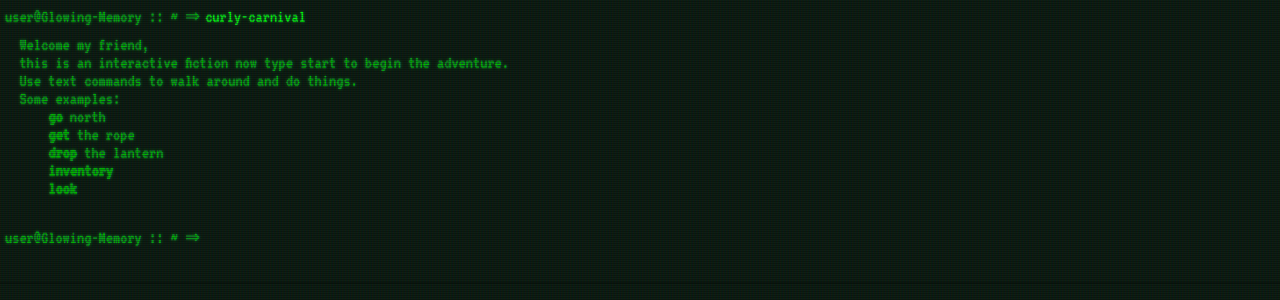
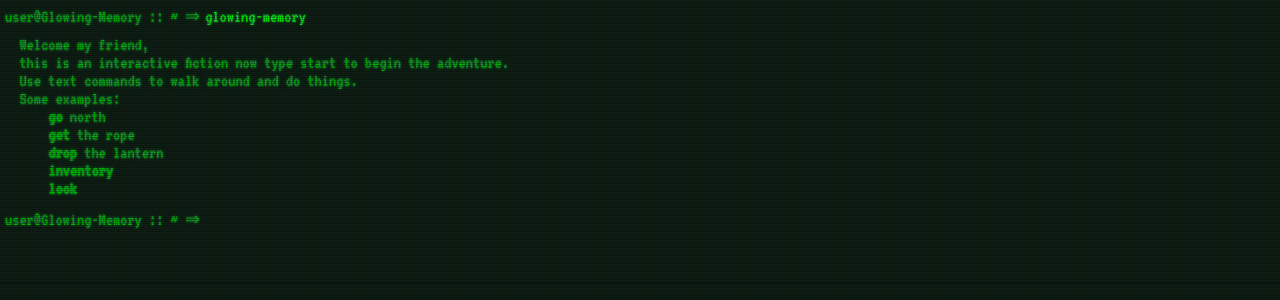
Before and after one commit to matteo-gildone/glowing-memory, a React (Create React App) app: page / in a window 1280 px wide. Shown: the top 300 px of the page. Built offline with nearby package versions, Linux system fonts and the light colour scheme.

Commit message:
more commands

```diff
--- a/src/context/terminal.js
+++ b/src/context/terminal.js
@@ -1,5 +1,13 @@
 import React, { useReducer, useEffect } from "react";
-import { go, start, notFound, help, intro, look } from "../executeCommand";
+import {
+  go,
+  start,
+  notFound,
+  help,
+  intro,
+  look,
+  pick
+} from "../executeCommand";
 
 const TerminalStateContext = React.createContext();
 const TerminalDispatchContext = React.createContext();
@@ -33,14 +41,29 @@ function terminalReducer(state, action) {
     case "LOOK": {
       return {
         ...state,
-        commands: [...state.commands, look(action.type, state.room)]
+        commands: [
+          ...state.commands,
+          look(action.type, state.room, action.payload)
+        ]
+      };
+    }
+    case "GET":
+    case "PICK": {
+      return {
+        ...state,
+        commands: [
+          ...state.commands,
+          pick(action.type, state.room, action.payload)
+        ]
       };
     }
     case "GO":
     case "WALK": {
+      const { cmd, room } = go(action.type, state.room, action.payload);
       return {
         ...state,
-        commands: [...state.commands, go(action.type, action.payload)]
+        room: room ? room : state.room,
+        commands: [...state.commands, cmd]
       };
     }
     default: {
--- a/src/data/map.js
+++ b/src/data/map.js
@@ -1,6 +1,6 @@
 const map = {
   intro: {
-    title: "-== Curly Carnival ==-",
+    title: "-== Glowing Memory ==-",
     description: `
   Welcome my friend,
   this is an interactive fiction now type start to begin the adventure.
@@ -10,8 +10,7 @@ const map = {
       **get** the rope
       **drop** the lantern
       **inventory**
-      **look**
-      `
+      **look**`
   },
   start: {
     title: "The Forest",
@@ -20,8 +19,7 @@ const map = {
   You can see a **castle** not far from where you are...
   It is late at night...
   You wonder if you should have eaten those mushrooms the old Witch gave you...
-  **WHAT SHOULD I DO?**
-      `,
+  **WHAT SHOULD I DO?**`,
     exits: {
       north: "castle"
     },
@@ -32,9 +30,9 @@ const map = {
     description: `
   You finally reached the castle...
   A HUGE door is in front of you...
-  **WHAT SHOULD I DO?**
-      `,
-    exits: ["forest"]
+  **WHAT SHOULD I DO?**`,
+    exits: ["forest"],
+    items: []
   },
   forest: {
     title: "",
@@ -42,9 +40,9 @@ const map = {
   Is the same forest you've earlier.
   Nothing changed in the last 25 minutes...
   The castle is still there...
-  **WHAT SHOULD I DO?**
-      `,
-    exits: ["castle"]
+  **WHAT SHOULD I DO?**`,
+    exits: ["castle"],
+    items: []
   },
   help: {
     description: `
@@ -53,8 +51,7 @@ const map = {
       **go north**
       **get the rope**
       **drop the lantern**
-      **inventory**
-      `
+      **inventory**`
   }
 };
 
--- a/src/executeCommand.js
+++ b/src/executeCommand.js
@@ -9,22 +9,34 @@ function start(cmd) {
   };
 }
 
-function go(cmd, { params, stem }) {
-  const room = stem[0];
+function go(cmd, room, { params }) {
+  const nextRoom = map[room].exits[params[0]];
+  if (nextRoom) {
+    return {
+      room: nextRoom || null,
+      cmd: {
+        cmd: cmd.toLowerCase(),
+        params: params,
+        result: map[nextRoom].description,
+        valid: true
+      }
+    };
+  }
+  return {
+    room: null,
+    cmd: {
+      cmd: cmd.toLowerCase(),
+      params: params,
+      result: `You can't go there\n**WHAT SHOULD I DO?**`,
+      valid: true
+    }
+  };
+}
+
+function look(cmd, room, { params }) {
   return {
     cmd: cmd.toLowerCase(),
     params: params,
-    result: map[room]
-      ? map[room].description
-      : `I don't know ${params.join(" ").toUpperCase()}\n**WHAT SHOULD I DO?**`,
-    valid: true
-  };
-}
-
-function look(cmd, room) {
-  return {
-    cmd: cmd.toLowerCase(),
-    params: [],
     result:
       map[room].items.length > 0
         ? map[room].items.length > 0
@@ -33,9 +45,21 @@ function look(cmd, room) {
   };
 }
 
+function pick(cmd, room, { params }) {
+  return {
+    cmd: cmd.toLowerCase(),
+    params: params,
+    result:
+      map[room].items.length > 0
+        ? map[room].items.length > 0
+        : `Nothing to pick up in here...`,
+    valid: true
+  };
+}
+
 function intro() {
   return {
-    cmd: "curly-carnival",
+    cmd: "glowing-memory",
     params: [],
     result: map["intro"].description,
     valid: true
@@ -60,4 +84,4 @@ function notFound(cmd, { params }) {
   };
 }
 
-export { start, go, notFound, help, intro, look };
+export { start, go, notFound, help, intro, look, pick };
```
